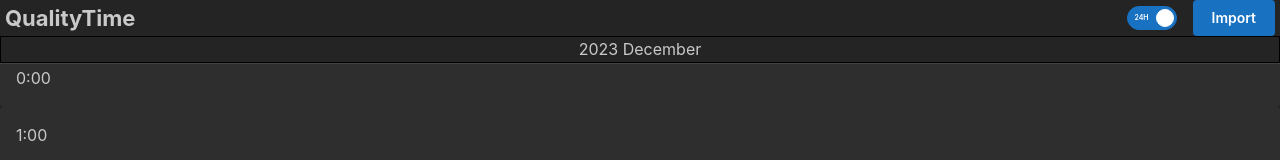
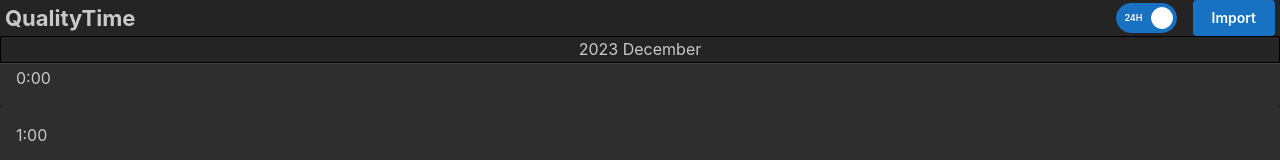
Before and after one commit to Szelmat/QualityTime, a React (Create React App) app: page / in a window 1280 px wide. Shown: the top 160 px of the page. Built offline with nearby package versions, Linux system fonts and the light colour scheme.

Commit message:
:lipstick: Revert switch size change

```diff
--- a/src/components/Frame.tsx
+++ b/src/components/Frame.tsx
@@ -18,7 +18,7 @@
 
           <Flex align="center" gap="md" mr="5px">
             <Switch
-              size="md"
+              size="lg"
               onLabel="24H"
               offLabel="12H"
               defaultChecked
```
